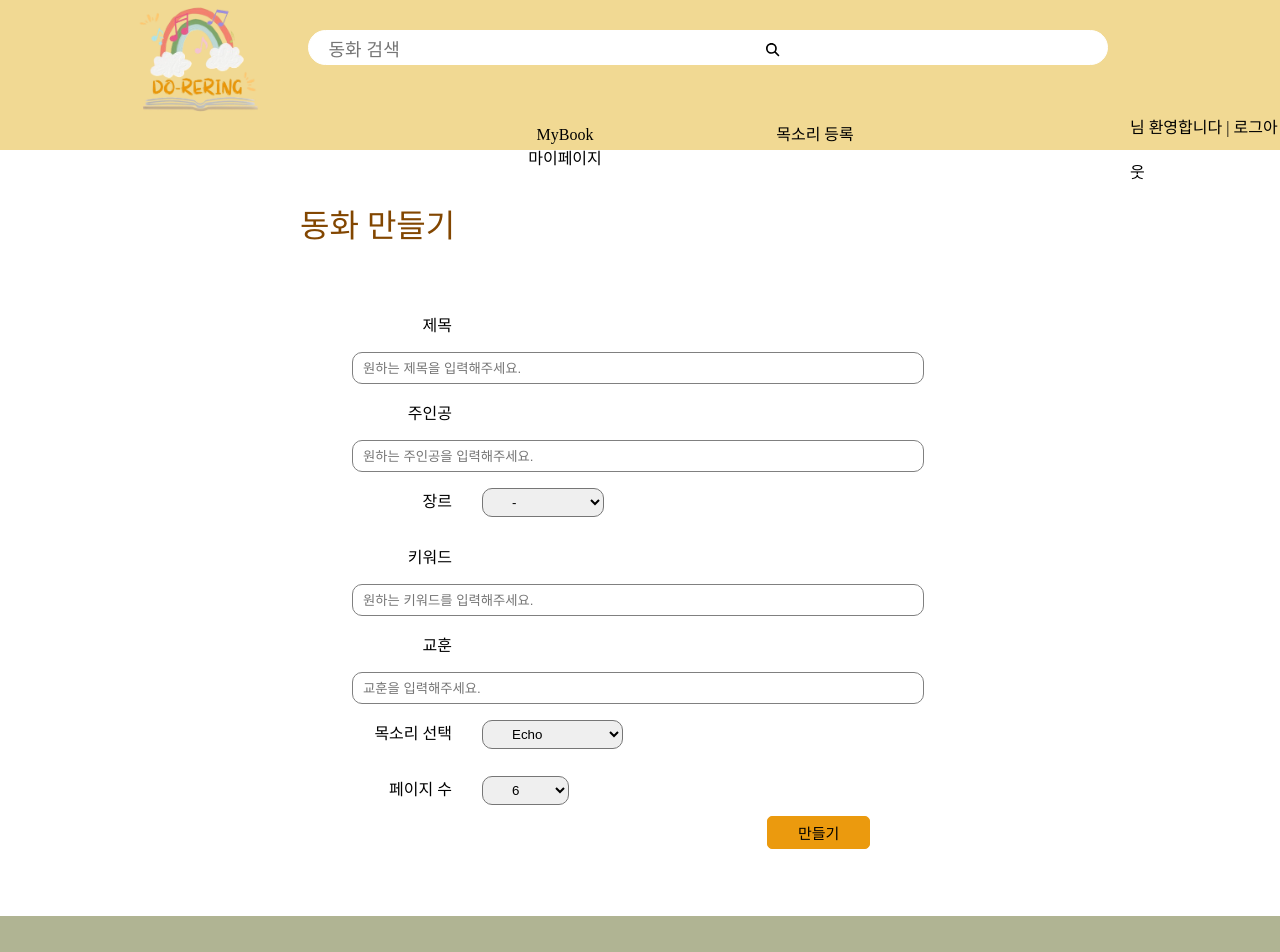
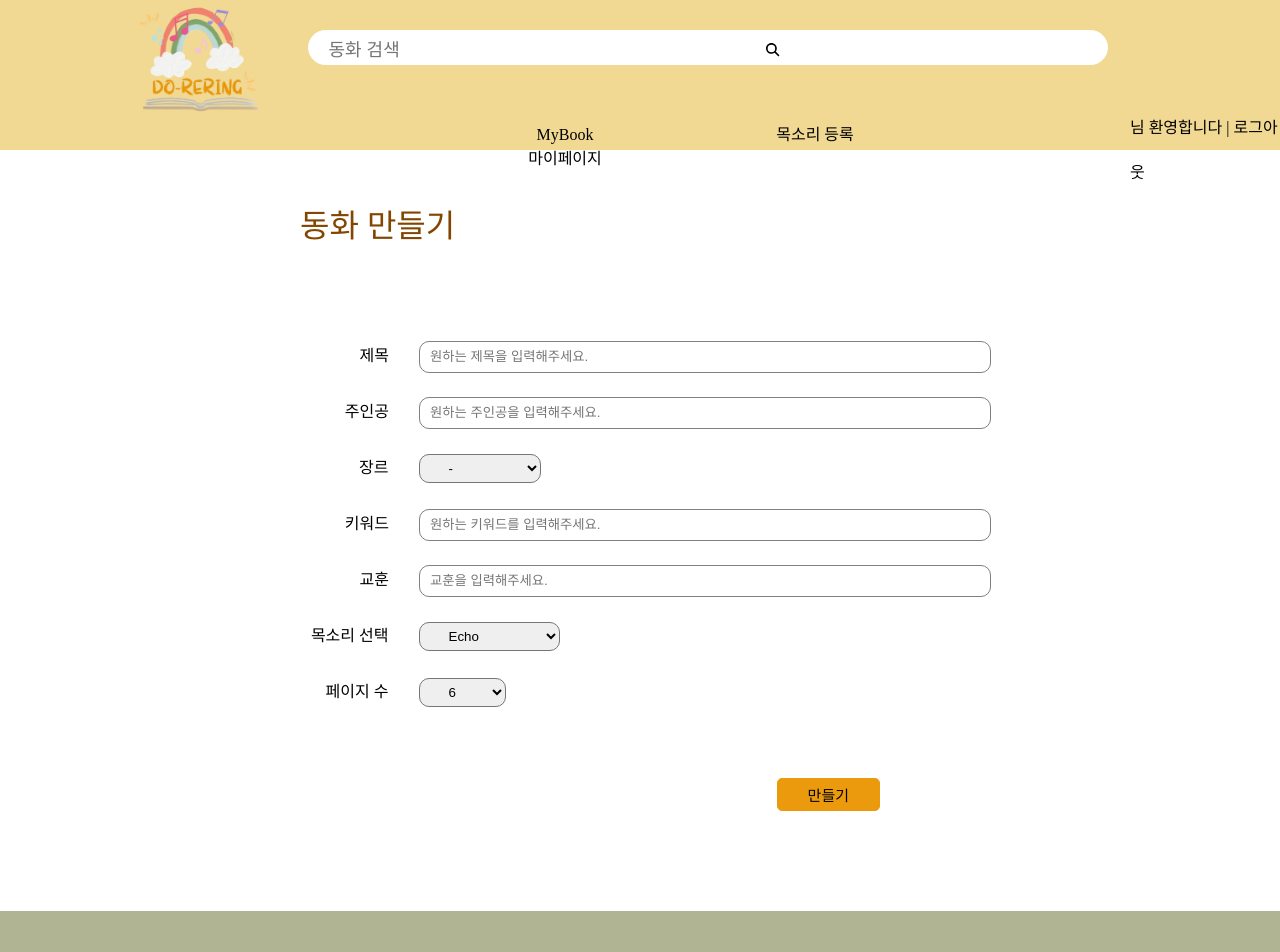
Before and after one commit to Re-Spring/DoFront, a React (Create React App) app: page /make in a window 1280 px wide. Shown: the top 952 px of the page. Built offline with nearby package versions, Linux system fonts and the light colour scheme; no server answers; sample sign-in values are in the browser's storage.

Commit message:
[Feature] 동화 상세페이지 동영상 추가 중

```diff
--- a/src/pages/fairytale/BookContent.js
+++ b/src/pages/fairytale/BookContent.js
@@ -16,7 +16,6 @@ function BookContent() {
     // useParams 훅을 통해 fairytaleCode 추출
     const { fairytaleCode } = useParams();
 
-    // fairytaleCode가 변경될 때마다 실행되는 useEffect
     useEffect(() => {
         // 동화 코드가 없거나 유효하지 않을 경우 에러 메시지 출력 후 종료
         if (!fairytaleCode) {
@@ -28,7 +27,7 @@ function BookContent() {
         const fetchBookDetail = async () => {
             try {
                 // 동화 코드를 이용하여 책의 상세 정보를 가져옴
-                const response = await fetch(`http://localhost:8001/stories/${fairytaleCode}`);
+                const response = await fetch(`http://localhost:8001/stories/detail/${fairytaleCode}`);
 
                 // HTTP 응답이 성공적이지 않을 경우 에러 발생
                 if (!response.ok) {
@@ -47,13 +46,19 @@ function BookContent() {
         };
 
         // fairytaleCode가 존재할 경우 fetchBookDetail 함수 실행
-        if (fairytaleCode) {
-            fetchBookDetail();
-        }
-    }, [fairytaleCode]); // fairytaleCode가 변경될 때마다 useEffect 재실행
+        fetchBookDetail();
+    }, [fairytaleCode]);
 
+    // 이미지 URL을 생성하는 함수
     function createImageUrl(fairytaleThumb) {
         const encodedPath = fairytaleThumb.replace(/\\/g, "/").split('/').map(encodeURIComponent).join('/');
+        return `http://localhost:8002/${encodedPath}`;
+    }
+
+    // 비디오 URL을 생성하는 함수
+    function createVideoUrl(videoPath) {
+        if(!videoPath) return '';
+        const encodedPath = videoPath.replace(/\\/g, "/").split('/').map(encodeURIComponent).join('/');
         return `http://localhost:8002/${encodedPath}`;
     }
 
@@ -66,24 +71,30 @@ function BookContent() {
                 <div className="contentListBox">
                     <div className="contentList">
                         <p className="listName">제목</p>
-                        <input type="text" value={bookDetail.fairytaleTitle} className="titleInput" />
+                        <input type="text" value={bookDetail.fairytaleTitle} className="titleInput" readOnly />
                     </div>
                     <div className="contentList">
                         <p className="listName">저자</p>
-                        <input type="text" value={bookDetail.userId} className="userInput" />
+                        <input type="text" value={bookDetail.userId} className="userInput" readOnly />
                     </div>
                     <div className="contentList">
                         <p className="listName">장르</p>
-                        <input type="text" value={bookDetail.fairytaleGenre} className="genreInput" />
+                        <input type="text" value={bookDetail.fairytaleGenre} className="genreInput" readOnly />
                     </div>
                     <div className="contentList">
                         <p className="listName">줄거리</p>
-                        <textarea type="text" value={bookDetail.fairytaleSummary} className="summaryInput" />
+                        <textarea value={bookDetail.fairytaleSummary} className="summaryInput" readOnly />
                     </div>
                 </div>
             </div>
             <div className="voiceBox">
-
+                {/* 여기에 비디오 플레이어를 추가합니다. */}
+                {bookDetail.videoPath && (
+                    <video width="320" height="240" controls>
+                        <source src={createVideoUrl(bookDetail.videoPath)} type="video/mp4" />
+                        Your browser does not support the video tag.
+                    </video>
+                )}
             </div>
         </div>
     );
--- a/src/pages/fairytale/Main.js
+++ b/src/pages/fairytale/Main.js
@@ -42,14 +42,24 @@ function Main() {
         }
     };
 
+    const genreMappings = {
+        '로맨스': 'romance',
+        '전래동화': 'folktale',
+        '판타지': 'fantasy',
+        '모험': 'adventure',
+        '우화': 'fable',
+        '가족': 'family'
+    };
+
     const fetchUserStoriesByGenre = async (genre) => {
+        const genreInEnglish = genreMappings[genre] || genre; // 매핑된 영어 이름 사용, 매핑되지 않으면 기존 genre 사용
         try {
             if (genre === '전체보기') {
                 fetchAllUserStories();
                 return;
             }
 
-            const response = await fetch(`http://localhost:8001/stories/genre/${genre}`);
+            const response = await fetch(`http://localhost:8001/stories/genre/${genreInEnglish}`);
             if (!response.ok) {
                 throw new Error('Network response was not ok');
             }
@@ -81,17 +91,15 @@ function Main() {
             </div>
             <div className='adminBox'>
                 {/* 기본 동화 표시 영역 */}
-                <div className='categoryBox'>
                     <div className="fairyTaleBox">
                         <p className="mainFairyTale">기본 동화</p>
-                    </div>
                     </div>
                 <div className='line'></div>
                 <div className="fairyTalesContainer">
                     {basicStories.slice(0, visibleCount).map((story) => (
                         <div key={story.fairytaleCode} className="fairyTaleItem">
                             <Link to={`/bookContent/${story.fairytaleCode}`}>
-                                <img src={story.fairytaleThumb} alt="Story Thumbnail" className="fairyTaleThumbnail" />
+                                <img src={createImageUrl(story.fairytaleThumb)} alt="Story Thumbnail" className="fairyTaleThumbnail" />
                                 <div className="fairyTaleContent">
                                     <h3>{story.fairytaleTitle}</h3>
                                 </div>
@@ -120,6 +128,7 @@ function Main() {
                     </div>
                 </div>
                 <div className='line'></div>
+                {userStories.length > 0 ? (
                     <div className="fairyTalesContainer">
                         {userStories.slice(0, visibleCount).map((story) => (
                             <div key={story.fairytaleCode} className="fairyTaleItem">
@@ -132,6 +141,11 @@ function Main() {
                             </div>
                         ))}
                     </div>
+                ) : (
+                    <div className="noStoriesMessage">
+                        등록된 동화가 없습니다.
+                    </div>
+                )}
                 <div className='moreBtnBox'>
                     {visibleCount < userStories.length && (
                         <button onClick={showMoreStories} className="loadMoreButton">더보기 ▼</button>
--- a/src/pages/fairytale/Make.js
+++ b/src/pages/fairytale/Make.js
@@ -108,7 +108,7 @@ function Make(){
                         <p className='textName'><label htmlFor="character">주인공</label></p>
                             <input type="text" className='inputBox' id="character" placeholder="원하는 주인공을 입력해주세요." value={character} onChange={characterHandler}/>
                         </div>
-                        <div>
+                        <div className='choice'>
                             <p className='textName'><label htmlFor="genre">장르</label></p>
                             <select id="genre" className='optionBox' value={genre} onChange={genreHandler}>
                                 <option value='' default>-</option>
@@ -128,7 +128,7 @@ function Make(){
                             <p className='textName'><label htmlFor="lesson">교훈</label></p>
                             <input type="text" className='inputBox' id="lesson" placeholder="교훈을 입력해주세요." value={lesson} onChange={lessonHandler}/>
                         </div>
-                        <div>
+                        <div className='choice'>
                             <p className='textName'><label htmlFor="voice">목소리 선택</label></p>
                             <select id="voice" className='optionBox' value={voice} onChange={voiceHandler}>
                                 <optgroup label="인공지능 목소리">
@@ -144,7 +144,7 @@ function Make(){
                                 </optgroup>
                             </select>
                         </div>
-                        <div>
+                        <div className='choice'>
                             <p className='textName'><label htmlFor="page">페이지 수</label></p>
                             <select id="page" className='optionBox' value={page} onChange={pageHandler}>
                                 <option value='' default>-</option>
@@ -155,9 +155,9 @@ function Make(){
                                 <option value="10">10</option>
                             </select>
                         </div>
-                        <div className='makeBtnBox'>
-                            <button type="submit" className='makeBtn'>만들기</button>
-                        </div>
+                    </div>
+                    <div className='makeBtnBox'>
+                        <button type="submit" className='makeBtn'>만들기</button>
                     </div>
                 </form>
              </div>
--- a/src/styles/mains/Main.css
+++ b/src/styles/mains/Main.css
@@ -110,3 +110,11 @@
     background-color: #EB9A0E;
     cursor: pointer;
 }
+
+.noStoriesMessage{
+    display: flex;
+    justify-content: center;
+    margin-top: 100px;
+    font-size: 18px;
+    color: #824600;
+}
--- a/src/styles/mybook/Make.css
+++ b/src/styles/mybook/Make.css
@@ -1,5 +1,6 @@
 .makeBox{
     height: auto;
+    width: 100%;
 }
 
 .fairyTaleMake{
@@ -10,11 +11,17 @@
 }
 
 .promptBox{
+    width: 703px;
     margin: auto;
-    margin-top: 50px;
-    margin-bottom: 100px;
-    width: 45%;
+    margin-top: 80px;
+    margin-bottom: 60px;
+    text-align: center;
 }
+
+.choice{
+    text-align: left;
+}
+
 
 .textName{
     text-align: right;
@@ -33,8 +40,9 @@
 }
 
 .makeBtnBox{
-    float: right;
-    margin-right: 10%;
+    display: flex;
+    justify-content: flex-end;
+    margin: 0 400px 100px 0;
 }
 
 .makeBtn{
```
Lines whose indentation alone changed are shown as unchanged.
